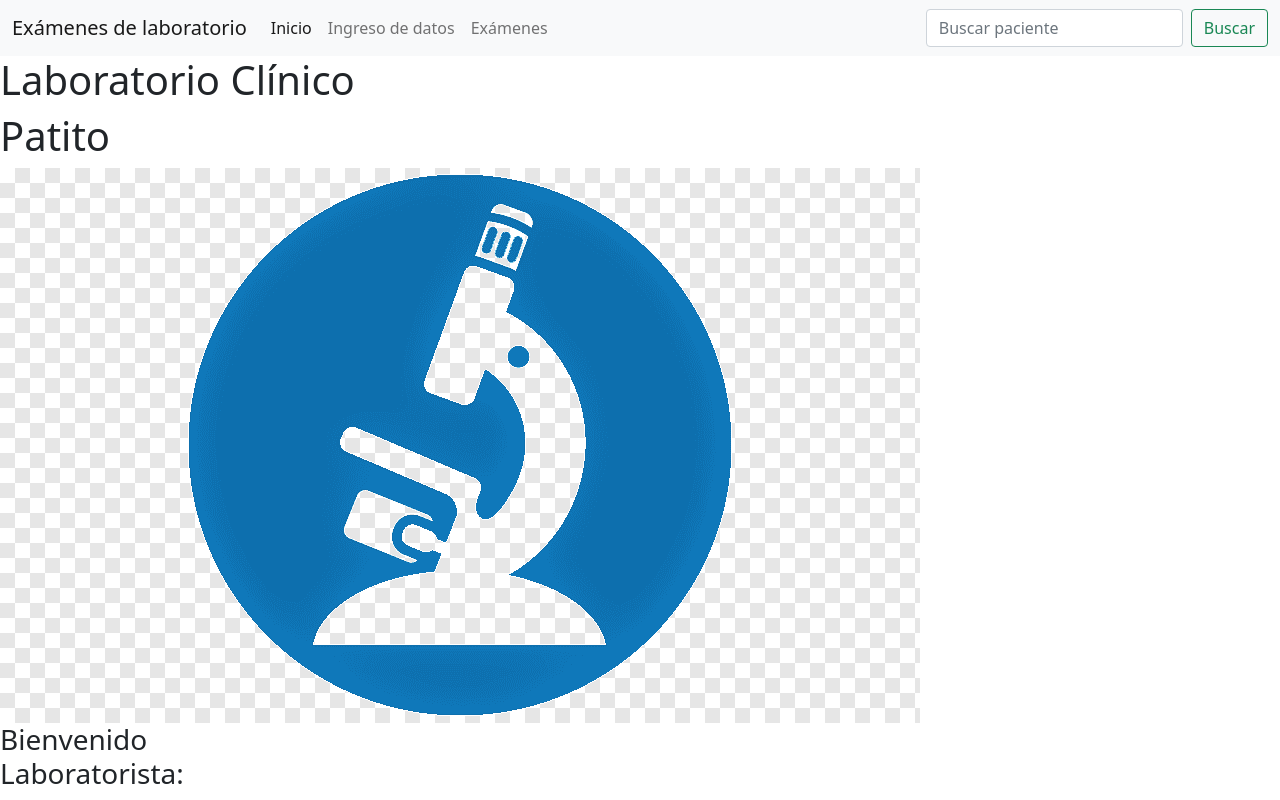
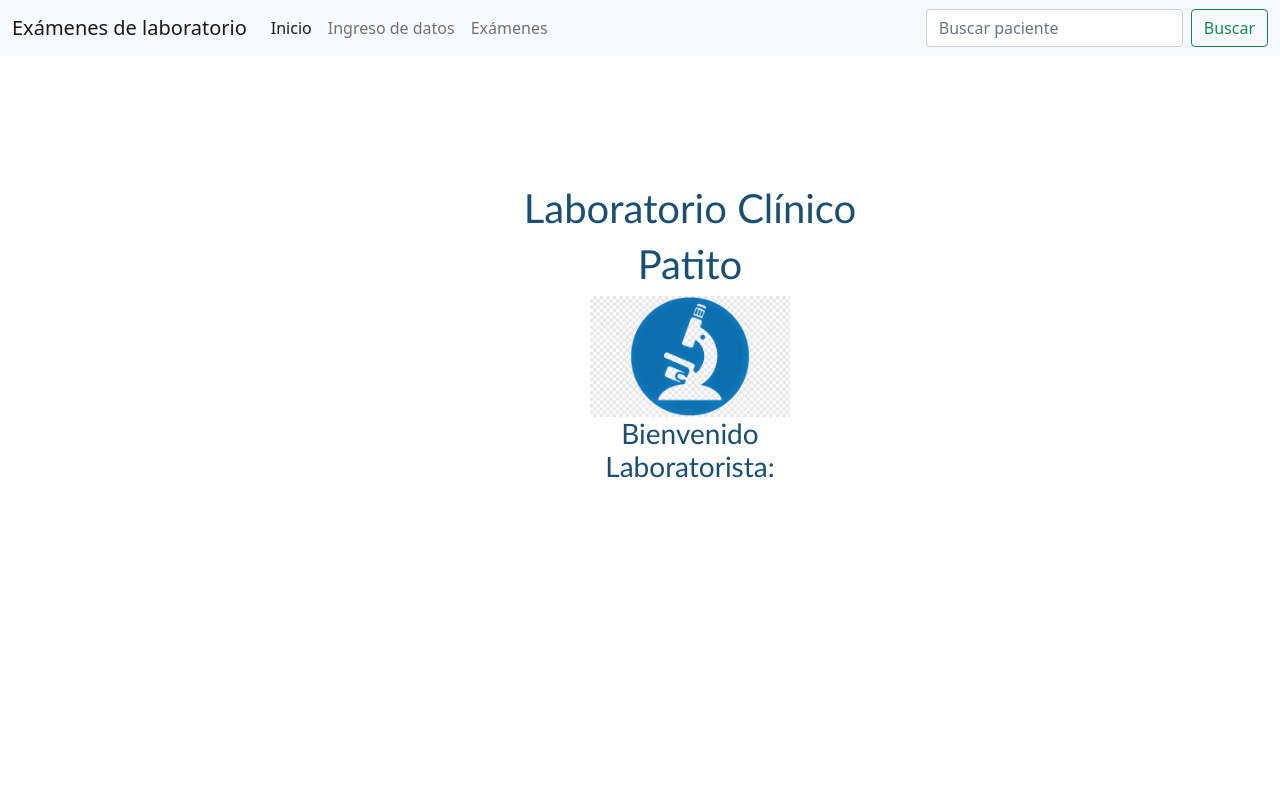
Before and after one commit to YefriGonzalez/ProyectoLaboratorioCl-nico, a website: page source/public/html/Laboratorista/datosLaboratorio.html in a window 1280 px wide. Drawn offline with nearby package versions, Linux system fonts and the light colour scheme; files that its build step writes are made by us from their sources; files whose address does not match are found by name.

Commit message:
Cambios en diseño Laboratorista

```diff
--- a/source/index.js
+++ b/source/index.js
@@ -47,8 +47,6 @@ app.get('/Secretaria',(req,res)=>{
 
     console.log("Prerequisito Inicio de sesión")
 });
-<<<<<<< HEAD
-=======
 
 //Creación endpon para el área de ingreso de datos
 app.get('/Secretaria/IngresarDatos',(req,res)=>{
@@ -68,4 +66,3 @@ app.get('/Secretaria/ModificarDatos',(req,res)=>{
     res.status(201).sendFile(path.join(__dirname,'/public/html/Secretaria/ModificarDatos.html'))
     console.log("Prerequisito:1.A ver ingresado al área de secretaria 2.Boton Modificar datos paciente")
 });
->>>>>>> 4d6dd34bfe3ab1546f729f98a8ec8c44da1f46e4
--- a/source/public/css/laboratorista.css
+++ b/source/public/css/laboratorista.css
@@ -7,7 +7,7 @@ header{
     margin-left: 100px;
 }
 
-img{
+header img{
     width: 200px;
 }
 
--- a/source/public/html/Laboratorista/datosLaboratorio.html
+++ b/source/public/html/Laboratorista/datosLaboratorio.html
@@ -7,7 +7,7 @@
     <title>Datos de Laboratorio</title>
     <!-- Bootstrap -->
     <link href="https://cdn.jsdelivr.net/npm/bootstrap@5.1.3/dist/css/bootstrap.min.css" rel="stylesheet" integrity="sha384-1BmE4kWBq78iYhFldvKuhfTAU6auU8tT94WrHftjDbrCEXSU1oBoqyl2QvZ6jIW3" crossorigin="anonymous">
-    <link type="text/css" href="/css/lab.css" rel="stylesheet">
+    <link type="text/css" href="css/laboratorista.css" rel="stylesheet">
 </head>
 <body>
     <!-- Barra de navegación-->
```
